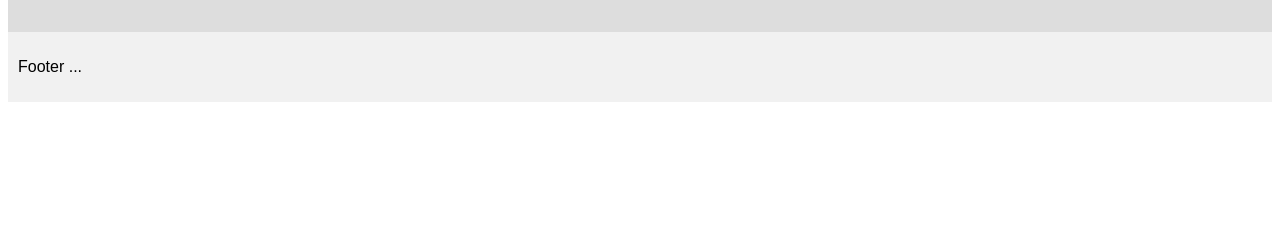
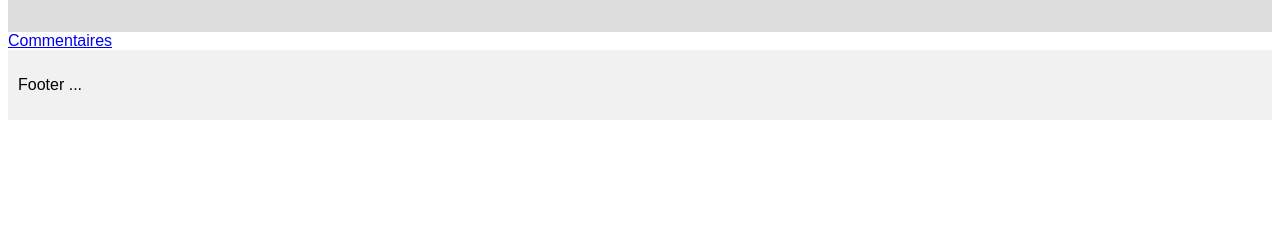
Before and after one commit to mrcsptr/projet_fil_rouge, a Flask app: page /1/ in a window 1280 px wide. Shown: the part 143-383 px from the top of the page. Run offline with Flask 2, Linux system fonts and the light colour scheme; data that the repository does not hold is empty; some libraries are stand-ins or nearby versions.

Commit message:
modifs commentaires dans main

```diff
--- a/main.py
+++ b/main.py
@@ -6,6 +6,7 @@ from flask import *
 from flask_pymongo import PyMongo
 from article import *
 import datetime
+from commentaire import *
 
 app = Flask(__name__)
 app.config["MONGO_URI"] = "mongodb://localhost:27017/wiki"
@@ -26,7 +27,8 @@ def connexion_article(chaine):
 @app.route('/ajouterArticle/', methods=['GET', 'POST'])
 def ajouterArticle():
 	if request.method == 'POST':
-		newArticle = article(request.form["titre_article"],request.form["Auteur_name"], datetime.datetime.now(), request.form["contenu_article"], request.form["categorie_article"], request.form["Mots_cles_article"])
+		newArticle = article(request.form["titre_article"],request.form["Auteur_name"], datetime.datetime.now(),
+			request.form["contenu_article"], request.form["categorie_article"], request.form["Mots_cles_article"])
 		if newArticle.isValid() == True:
 			ajoutArticle = mongo.db.articles.insert_one(newArticle.format)
 			return render_template('temp_Conf_soumissionArticle.html')
@@ -36,18 +38,19 @@ def ajouterArticle():
 	return render_template('template_FormArticle.html')
 
 
-@app.route('/article/<chaine>/commentaires/')
-def ajouterCommentaire():
-    newComment = commentaires(chaine, request.form["Auteur_comment"], datetime.datetime.now(),
+@app.route('/<chaine>/commentaires/')
+def ajouterCommentaire(chaine):
+	if request.method == 'POST':
+		newComment = commentaires(chaine, request.form["Auteur_comment"], datetime.datetime.now(),
                               request.form["contenu_commment"])
-    if newComment.isValid() == True:
-        ajoutComment = mongo.db.commentaires.insert_one(newComment.format)
-        return render_template('temp_Conf_soumissionComment.html')  # page à renvoyer
-    else:
-        return render_template(
+		if newComment.isValid() == True:
+			ajoutComment = mongo.db.commentaires.insert_one(newComment.format)
+			return render_template('temp_Conf_soumissionComment.html')  # page à renvoyer
+		else:
+			return render_template(
             'template_FormArticle.html')  # page à renvoyer   / à modifier pour afficher message d'erreur
 
-    return render_template('template_FormCommentaires.html')  # page à consulter pour récupérer les informations nécessaires
+	return render_template('template_FormCommentaires.html')  # page à consulter pour récupérer les informations nécessaires
 
 
 if __name__ == '__main__':
--- a/templates/article.html
+++ b/templates/article.html
@@ -109,7 +109,7 @@
 <a href="#">Accueil</a>
   <a href="#">Espace Personnel</a>
     <a>
-        <form name="Recherche" action="page-envoi.html" method="post">
+        <form name="Recherche" action="article.html" method="post">
         <input type="text" name="search" placeholder="Search ..." width="330px" required>
         <button type="Submit">Lancer la recherche</button>
         </form>
@@ -134,7 +134,7 @@ article créé le {{article['Date']}} par {{ article['Auteur']}}.
 </h5>
 
 </div>
-
+<a href="commentaires">Commentaires</a>
 
 <div class="footer">
  <p> Footer ... </p>
```
